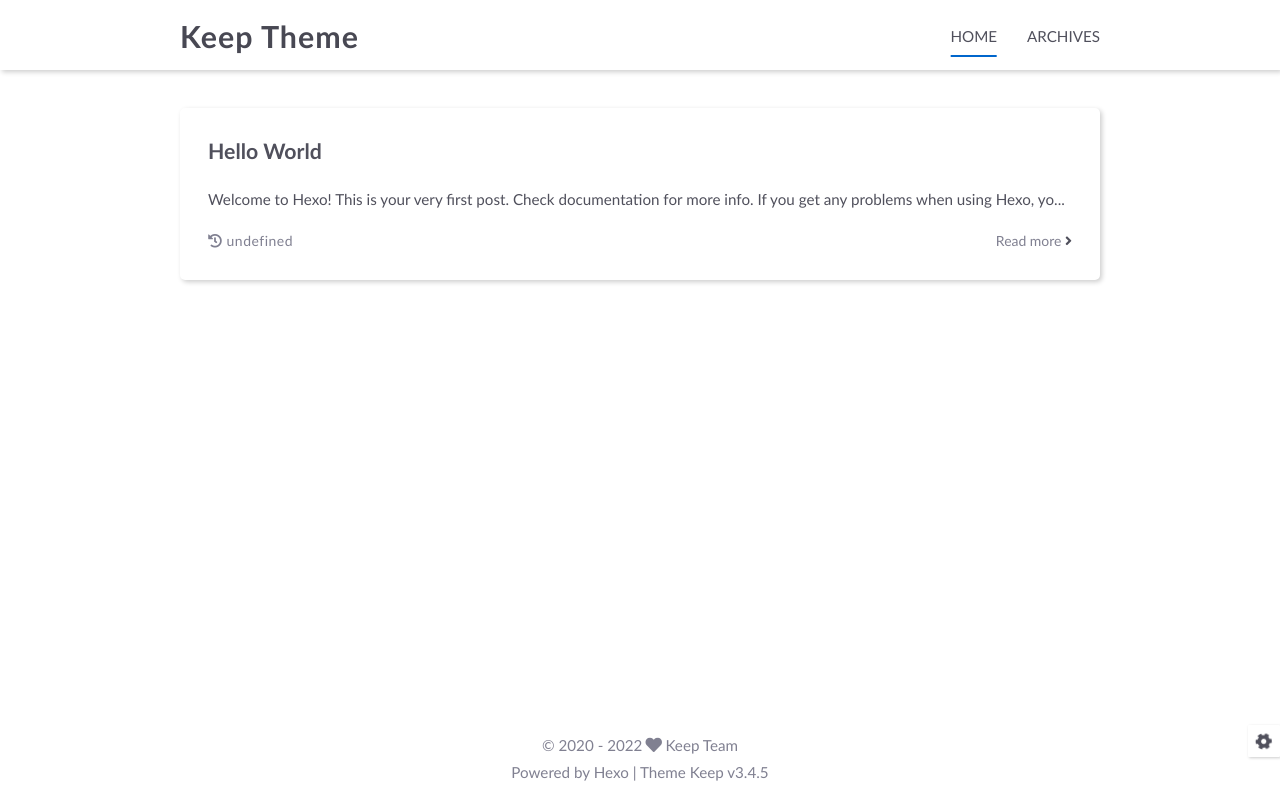
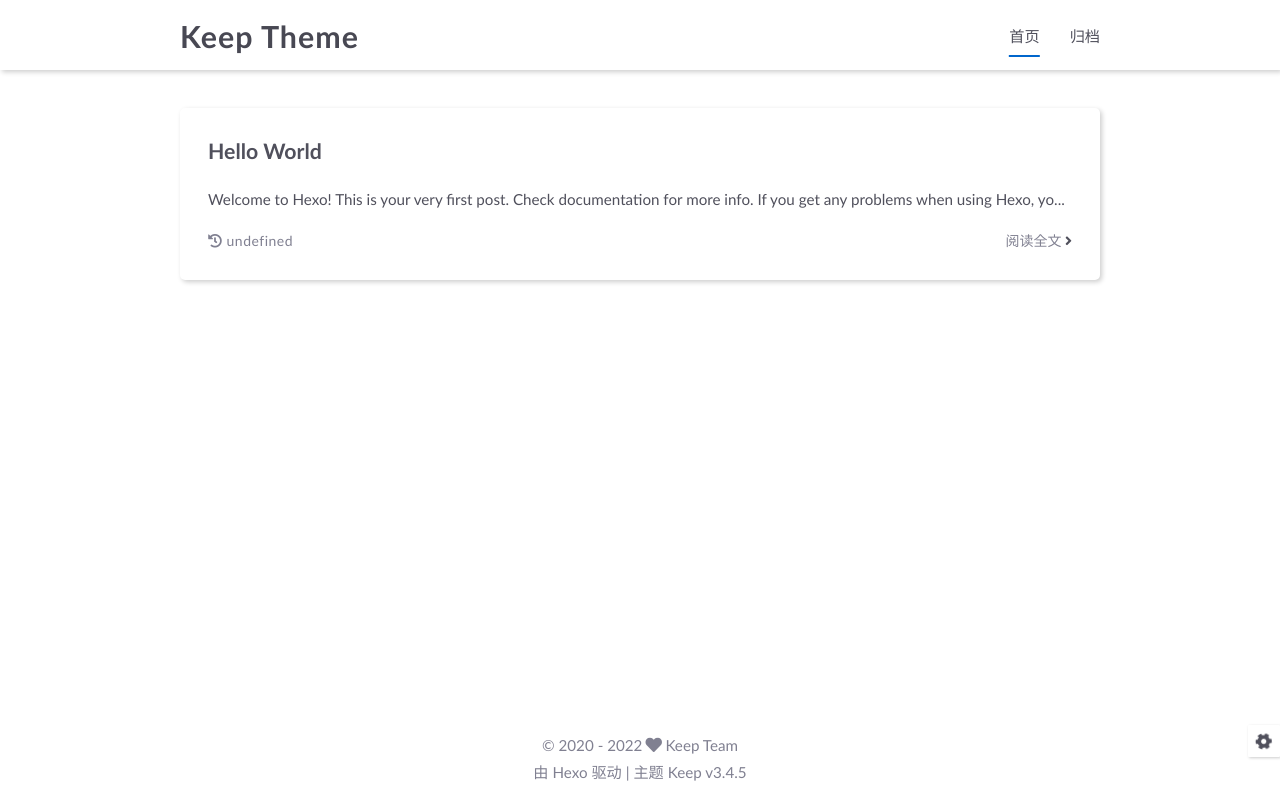
Before and after one commit to DAO-12/DAO-12.github.io, a plain HTML site: page index.html in a window 1280 px wide. Drawn offline with Linux system fonts and the light colour scheme.

Commit message:
Site updated: 2022-03-07 23:18:02

```diff
--- a/index.html
+++ b/index.html
@@ -1,5 +1,5 @@
 <!DOCTYPE html>
-<html lang="en">
+<html lang="cn">
 <head>
     <meta charset="utf-8">
     <meta name="viewport" content="width=device-width, initial-scale=1, maximum-scale=1">
@@ -20,7 +20,7 @@
 
     <script id="hexo-configurations">
     let KEEP = window.KEEP || {};
-    KEEP.hexo_config = {"hostname":"dao-12.github.io","root":"/","language":"en"};
+    KEEP.hexo_config = {"hostname":"dao-12.github.io","root":"/","language":"cn"};
     KEEP.theme_config = {"toc":{"enable":false,"number":false,"expand_all":false,"init_open":false},"style":{"primary_color":"#0066CC","avatar":"/images/avatar.svg","favicon":"/images/logo.svg","article_img_align":"left","left_side_width":"260px","content_max_width":"920px","hover":{"shadow":false,"scale":false},"first_screen":{"enable":false,"background_img":"/images/bg.svg","description":"Keep writing and Keep loving."},"scroll":{"progress_bar":{"enable":false},"percent":{"enable":false}}},"local_search":{"enable":false,"preload":false},"code_copy":{"enable":false,"style":"default"},"pjax":{"enable":false},"lazyload":{"enable":false},"version":"3.4.5"};
     KEEP.language_ago = {"second":"%s seconds ago","minute":"%s minutes ago","hour":"%s hours ago","day":"%s days ago","week":"%s weeks ago","month":"%s months ago","year":"%s years ago"};
   </script>
@@ -60,7 +60,7 @@
                             <a class="active"
                                href="/"
                             >
-                                HOME
+                                首页
                             </a>
                         </li>
 
@@ -68,7 +68,7 @@
                             <a class=""
                                href="/archives"
                             >
-                                ARCHIVES
+                                归档
                             </a>
                         </li>
 
@@ -89,12 +89,12 @@
 
                 <li class="drawer-menu-item flex-center">
                     <a class="active"
-                       href="/">HOME</a>
+                       href="/">首页</a>
                 </li>
 
                 <li class="drawer-menu-item flex-center">
                     <a class=""
-                       href="/archives">ARCHIVES</a>
+                       href="/archives">归档</a>
                 </li>
 
         </ul>
@@ -138,7 +138,7 @@
 
     </div>
 
-    <a href="/2022/03/07/hello-world/">Read more&nbsp;<i class="fas fa-angle-right"></i></a>
+    <a href="/2022/03/07/hello-world/">阅读全文&nbsp;<i class="fas fa-angle-right"></i></a>
 </div>
 
             </li>
@@ -174,7 +174,7 @@
         </div>
 
         <div class="theme-info info-item">
-            Powered by <a target="_blank" href="https://hexo.io">Hexo</a>&nbsp;|&nbsp;Theme&nbsp;<a class="theme-version" target="_blank" href="https://github.com/XPoet/hexo-theme-keep">Keep v3.4.5</a>
+            由 <a target="_blank" href="https://hexo.io">Hexo</a> 驱动&nbsp;|&nbsp;主题&nbsp;<a class="theme-version" target="_blank" href="https://github.com/XPoet/hexo-theme-keep">Keep v3.4.5</a>
         </div>
 
 
```
Also changed, not shown: 2022/03/07/hello-world/index.html (+7 -7 lines), archives/2022/03/index.html (+8 -8 lines), archives/2022/index.html (+8 -8 lines), archives/index.html (+8 -8 lines).
